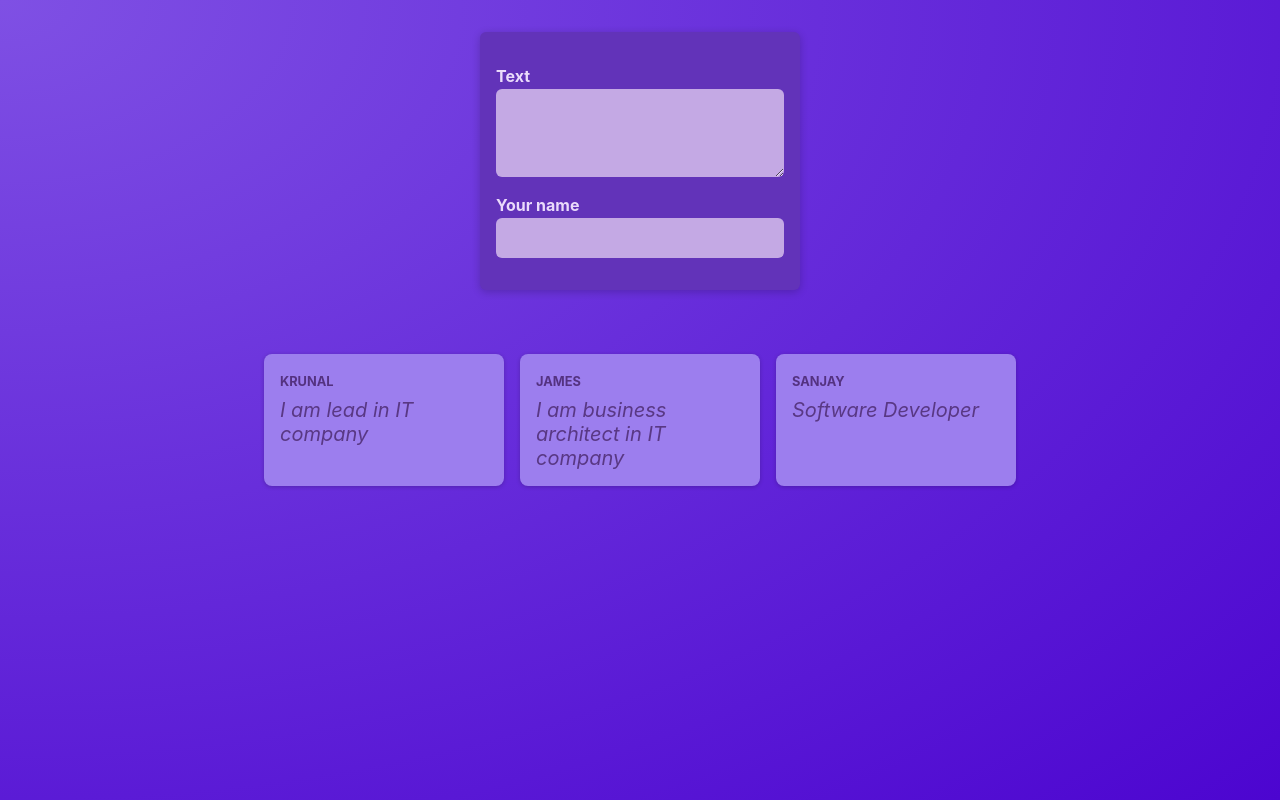
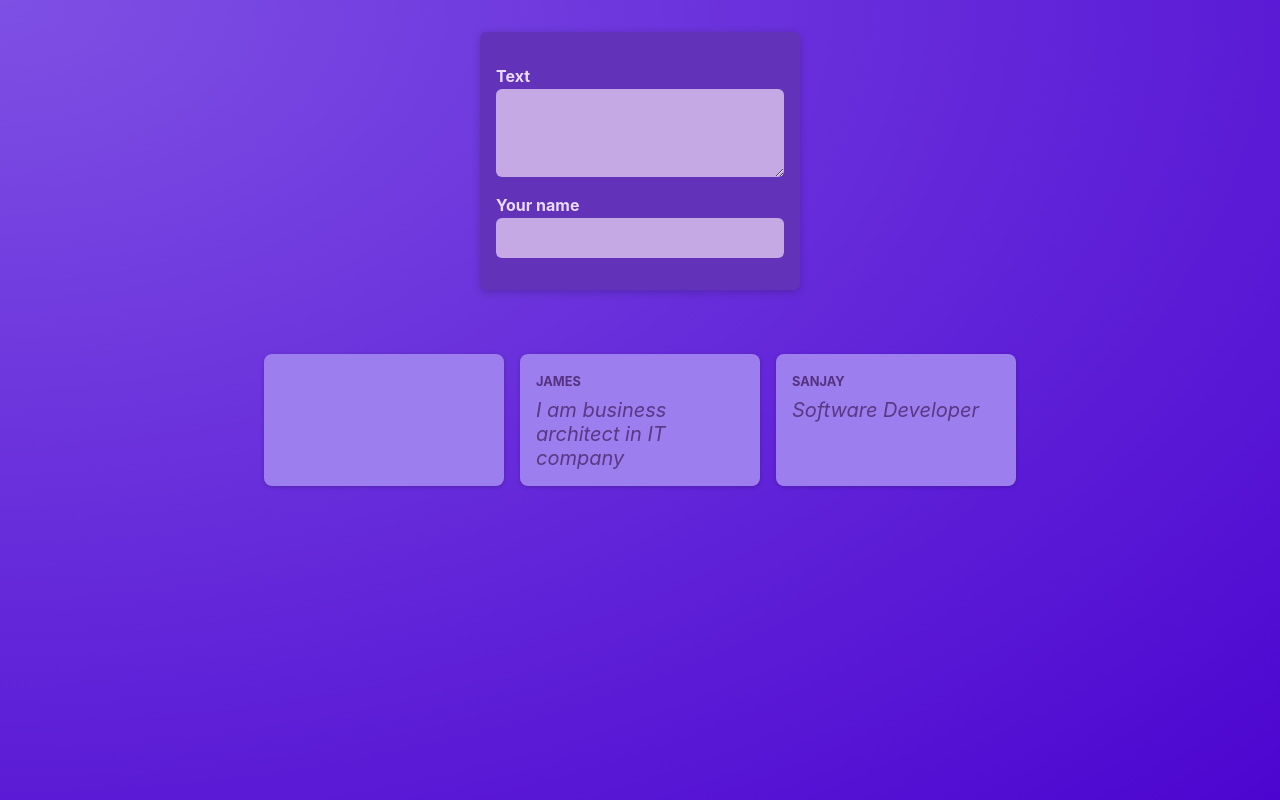
Before and after one commit to krunalsukhwani/post-app, a React (Vite) app: page / in a window 1280 px wide. Built offline with nearby package versions, Linux system fonts and the light colour scheme.

Commit message:
Update Post Dynamically

```diff
--- a/src/components/NewPost.jsx
+++ b/src/components/NewPost.jsx
@@ -1,15 +1,15 @@
 import classes from './NewPost.module.css';
 
-function NewPost(){
+function NewPost(props){
     return (
         <form className={classes.form}>
             <p>
                 <label htmlFor='body'>Text</label>
-                <textarea id='body' required rows={3} />
+                <textarea id='body' required rows={3} onChange={props.onBodyChange}/>
             </p>
             <p>
                 <label htmlFor='name'>Your name</label>
-                <input type='text' id='name' required />
+                <input type='text' id='name' required onChange={props.onAuthorChange}/>
             </p>
         </form>
     );
--- a/src/components/PostsList.jsx
+++ b/src/components/PostsList.jsx
@@ -1,13 +1,29 @@
+import { useState } from 'react';
 import NewPost from "./NewPost";
 import Post from "./Post";
 import classes from "./PostsList.module.css";
 
 function PostsList() {
+
+    const [ enteredBody, setEnteredBody ] = useState('');
+
+    const [ enteredAuthor, setEnteredAuthor ] = useState('');
+
+    function bodyChangeHandler(event){
+        setEnteredBody(event.target.value);
+    }
+
+    function authorChangeHandler(event){
+        setEnteredAuthor(event.target.value);
+    }
     return (
         <>
-            <NewPost />
+            <NewPost
+                onBodyChange={bodyChangeHandler}
+                onAuthorChange={authorChangeHandler}
+            />
             <ul className={classes.posts}>
-                <Post author="Krunal" body="I am lead in IT company" />
+                <Post author={enteredAuthor} body={enteredBody} />
                 <Post author="James" body="I am business architect in IT company" />
                 <Post author="Sanjay" body="Software Developer" />
             </ul>
```
